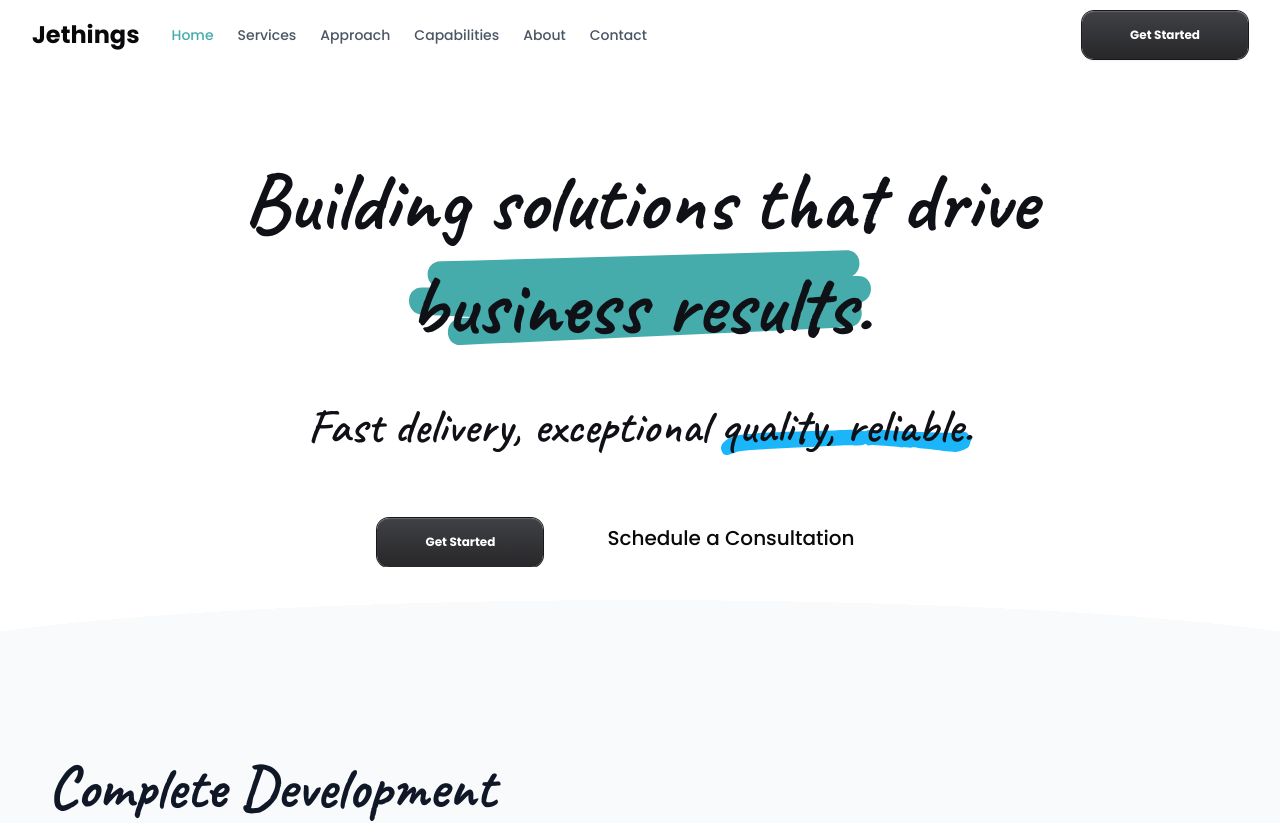
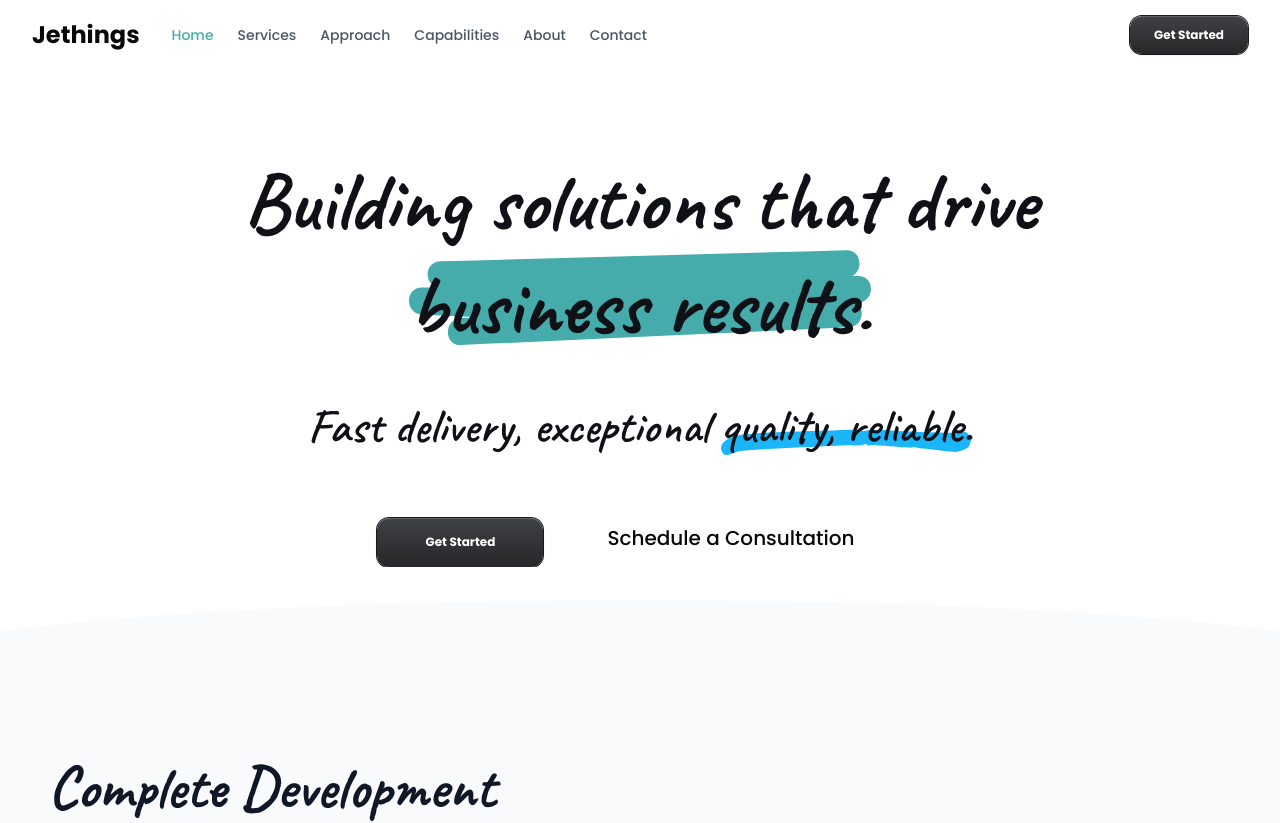
Before and after one commit to chrhi/jethings-lp, a Next.js app: page / in a window 1280 px wide. Shown: the top 823 px of the page. Built offline with nearby package versions, Linux system fonts and the light colour scheme.

Commit message:
feat: update not wokring parts

```diff
--- a/src/components/hero.tsx
+++ b/src/components/hero.tsx
@@ -4,6 +4,7 @@ import Image from "next/image"
 import MaxWidthWrapper from "./max-with-wrapper"
 import { Button } from "./ui/button"
 import Link from "next/link"
+
 import SendRequestModal from "./cta"
 
 export default function Hero() {
@@ -46,7 +47,11 @@ export default function Hero() {
 
             {/* BUTTONS */}
             <div className="flex flex-col sm:flex-row gap-3 sm:gap-4 mt-4 sm:mt-6">
-              <SendRequestModal />
+              <Link href={"https://cal.com/craftednext/30min"} target="_blank">
+                <button className="button-33 cursor-pointer font-medium rounded-md transition text-lg sm:text-lg md:text-xl !px-8 sm:!px-10 md:!px-12 !py-[0.9rem] sm:!py-4">
+                  Get Started
+                </button>
+              </Link>
 
               <Link href={"https://cal.com/craftednext/30min"} target="_blank">
                 <Button
--- a/src/components/layout/side-header.tsx
+++ b/src/components/layout/side-header.tsx
@@ -3,7 +3,9 @@
 import { useState, useEffect } from "react"
 import MaxWidthWrapper from "../max-with-wrapper"
 import { MobileNavigation } from "./navigations/mobil-navigation"
+
 import SendRequestModal from "../cta"
+import Link from "next/link"
 
 const navItems = [
   { id: "home", label: "Home" },
@@ -108,7 +110,14 @@ export const SiteHeader = () => {
 
         {/* CTA Button */}
         <div className="flex items-center justify-end gap-x-2 lg:gap-x-4 h-full">
-          <SendRequestModal />
+          <Link href={"https://cal.com/craftednext/30min"} target="_blank">
+            <button
+              className="button-33 cursor-pointer text-sm md:text-base hidden lg:flex"
+              role="button"
+            >
+              <span className="text">Get Started</span>
+            </button>
+          </Link>
         </div>
 
         {/* Mobile Menu */}
```
